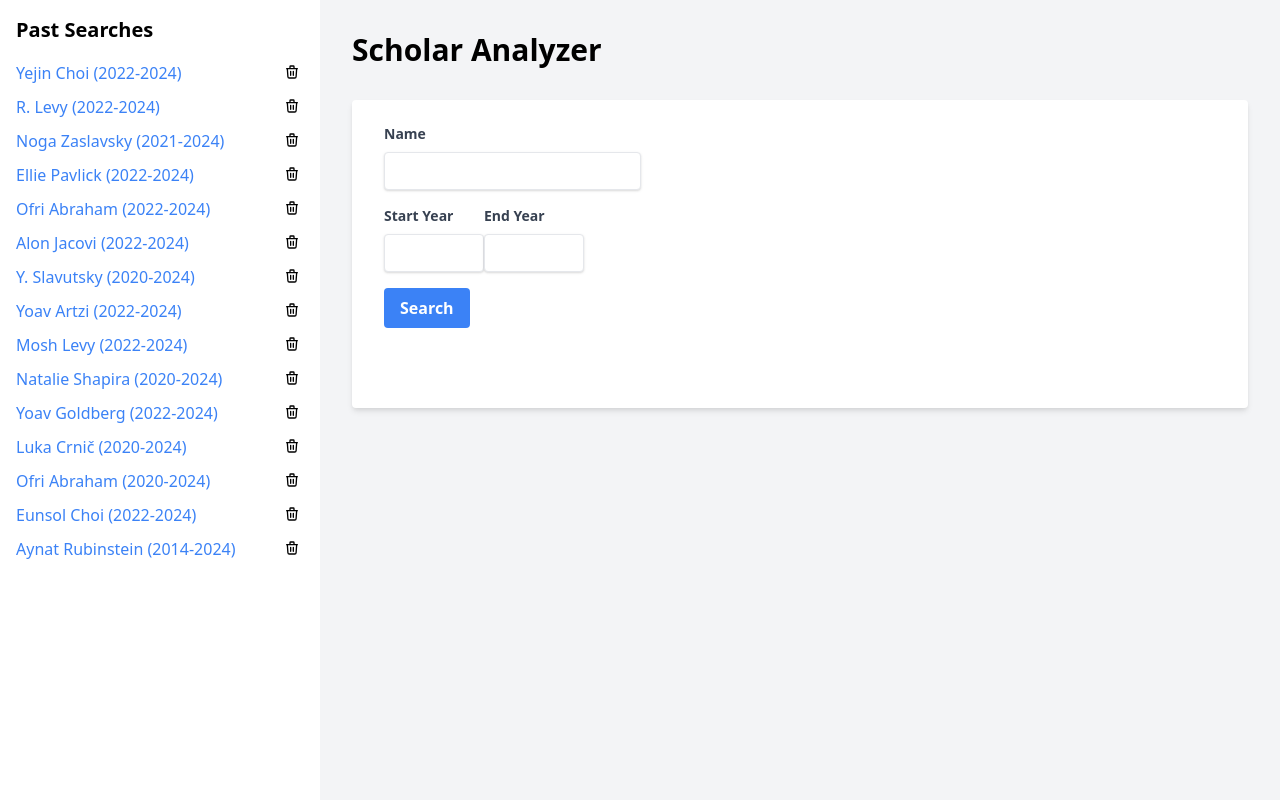
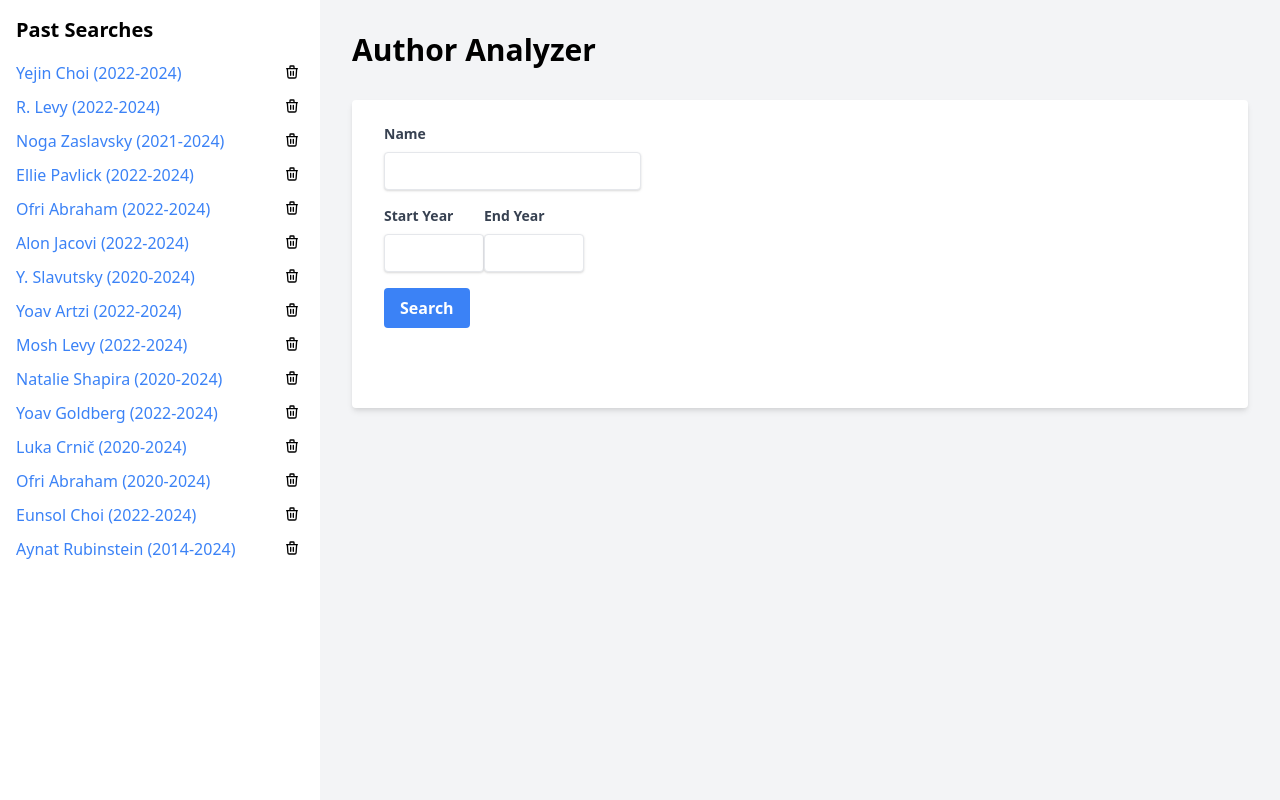
Before and after one commit to alonj/researcher_explorer, a Flask app: page / in a window 1280 px wide. Run offline with Flask 3, Linux system fonts and the light colour scheme; data that the repository does not hold is empty.

```diff
--- a/templates/index.html
+++ b/templates/index.html
@@ -4,7 +4,7 @@
 <head>
     <meta charset="UTF-8">
     <meta name="viewport" content="width=device-width, initial-scale=1.0">
-    <title>Scholar Analyzer</title>
+    <title>Author Analyzer</title>
     <link href="https://cdn.jsdelivr.net/npm/tailwindcss@2.2.19/dist/tailwind.min.css" rel="stylesheet">
 </head>
 <body class="bg-gray-100">
@@ -31,7 +31,7 @@
 
         <!-- Main content -->
         <div class="flex-1 p-8">
-            <h1 class="text-3xl font-bold mb-8">Scholar Analyzer</h1>
+            <h1 class="text-3xl font-bold mb-8">Author Analyzer</h1>
             <form action="{{ url_for('index') }}" method="post" class="bg-white shadow-md rounded px-8 pt-6 pb-8 mb-4">
                 <div class="mb-4">
                     <label class="block text-gray-700 text-sm font-bold mb-2" for="author_name">
```
Also changed, not shown: templates/results.html (+8 -2 lines).
